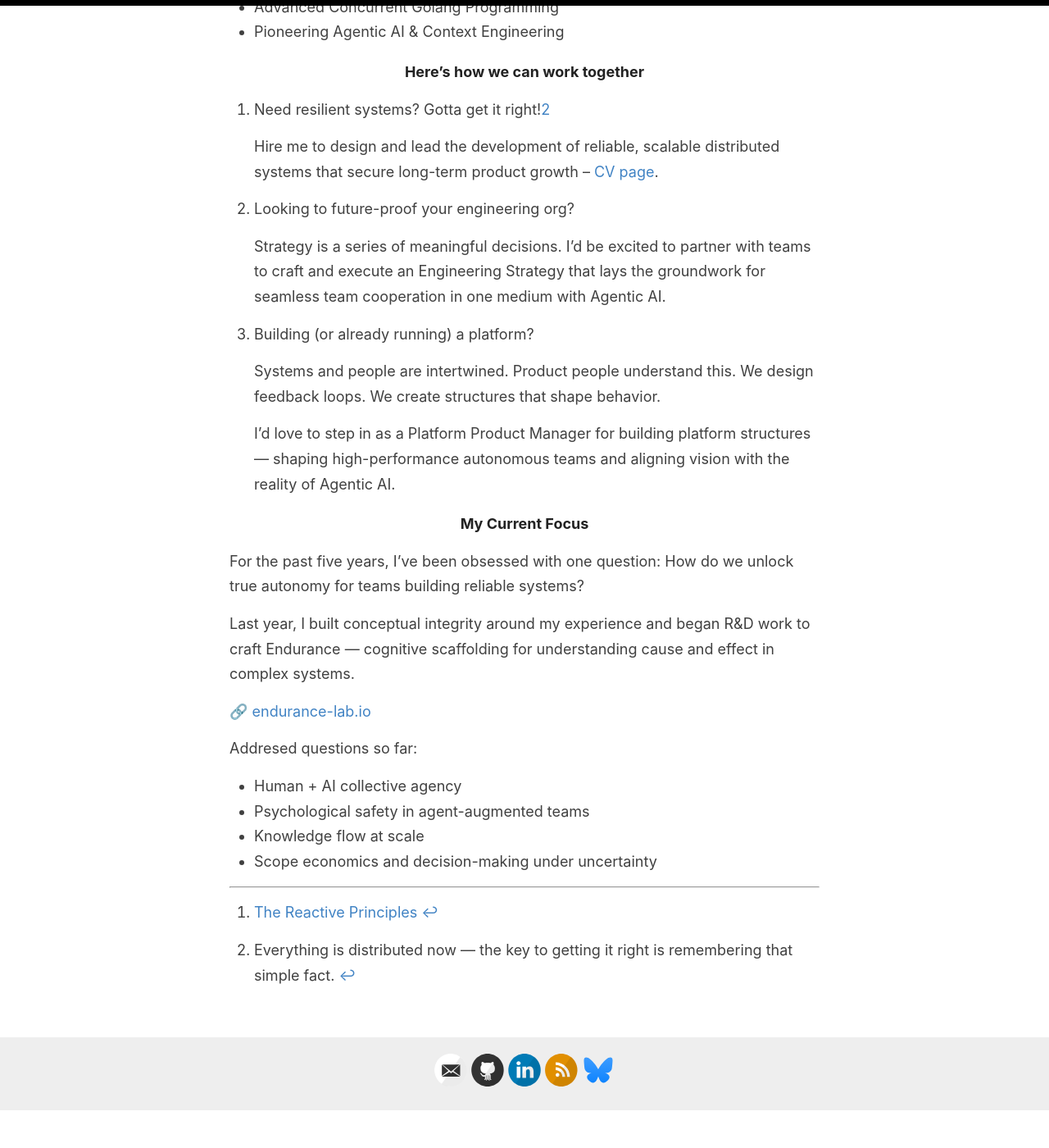
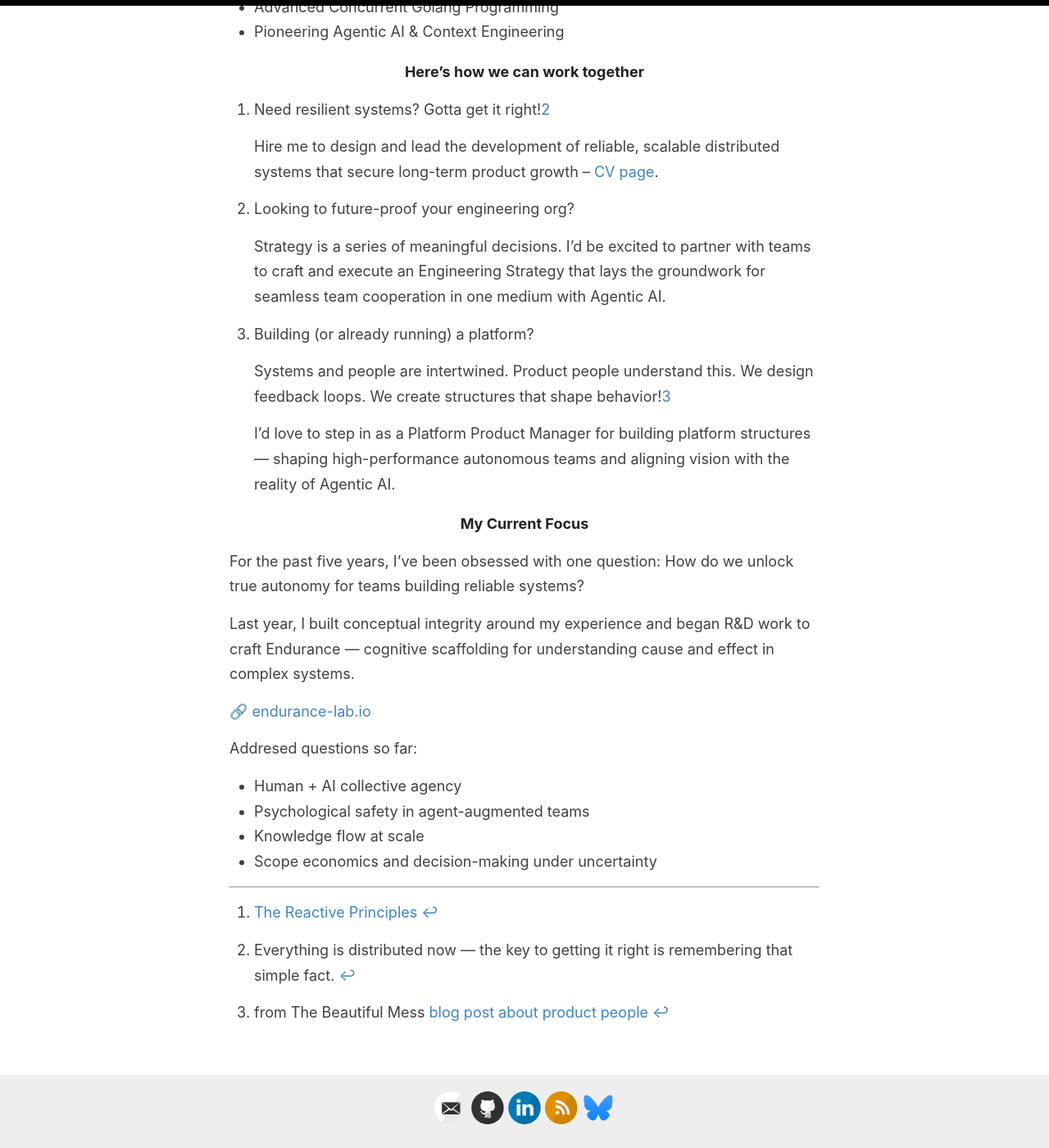
Before and after one commit to desmount/desmount.github.io, a Jekyll site: the page built from _pages/about.md, in a window 1280 px wide and 1400 px high, scrolled down 596 px. Shown: the whole window at 82% size. Built offline with Jekyll 4.4.1, drawn with Linux system fonts in a browser that asks for light colours; before the commit the page ends 1951 px from its top, so only the background shows below that.

Commit message:
one more footnote on about page

```diff
--- a/_pages/about.md
+++ b/_pages/about.md
@@ -28,7 +28,7 @@ Hey there — I’m Aleksey Skorobogaty, a systems architect with 12+ years in s
 
 3. Building (or already running) a platform?
 
-    Systems and people are intertwined. Product people understand this. We design feedback loops. We create structures that shape behavior.
+    Systems and people are intertwined. Product people understand this. We design feedback loops. We create structures that shape behavior![^3]
 
     I’d love to step in as a Platform Product Manager for building platform structures — shaping high-performance autonomous teams and aligning vision with the reality of Agentic AI.
 
@@ -50,3 +50,4 @@ Addresed questions so far:
 ---
 [^1]: [The Reactive Principles](https://www.reactiveprinciples.org/_attachments/the-reactive-principles-and-patterns.pdf)
 [^2]: Everything is distributed now — the key to getting it right is remembering that simple fact.
+[^3]: from The Beautiful Mess [blog post about product people](https://open.substack.com/pub/cutlefish/p/a-cagan-critique?selection=f4174b8e-7f5a-46b3-8370-141e41fd9f28&utm_campaign=post-share-selection&utm_medium=web&aspectRatio=square&bgColor=%23FFFFFF&textColor=%23363737)
```
